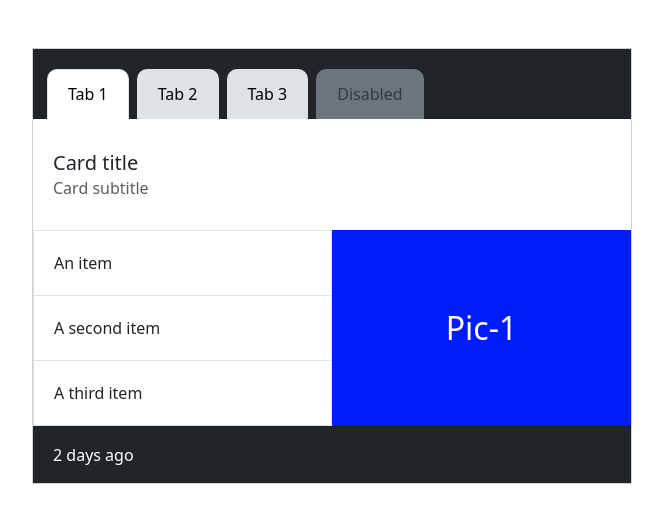
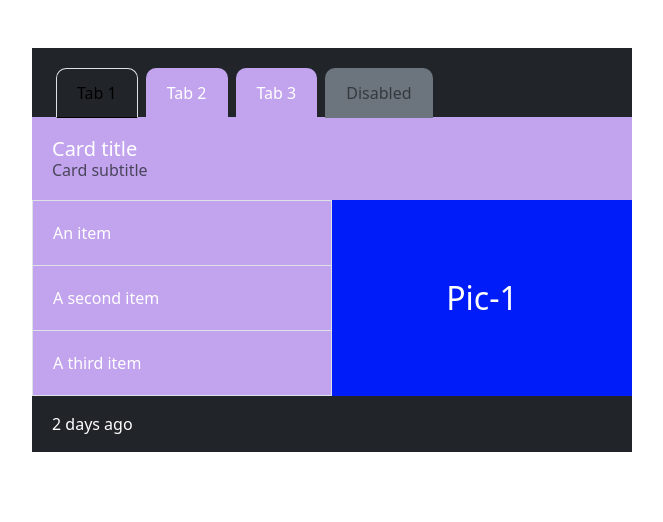
Before and after one commit to Khalil2696/Bootstrap-card, a website built with Parcel: page src/index.html in a window 1280 px wide. Shown: the whole page, without its empty margins (308-971 px from the left). Built offline with nearby package versions, Linux system fonts and the light colour scheme.

Commit message:
added  mixin bootstrap to the scss file, changed the bootstrap color variable colors for bonus C

```diff
--- a/src/css/style.scss
+++ b/src/css/style.scss
@@ -12,17 +12,88 @@ $card-cap-padding-y: 1.25rem; // Header padding
 $list-group-item-padding-x: 1.25rem; // List padding
 $list-group-item-padding-y: 1.25rem; // List padding
 $blue: #001df9; // Primary Color
+$primary: #c2a3ee;
+$warning: #ff4136;
+$dark: #5d666f;
 
+// Custom Contextual Styles for Card Component
+@mixin card-contextual($context) {
+  // Define styles for each contextual variant
+  @if $context == primary {
+    background-color: $primary;
+    color: $white;
+  }
+  @else if $context == secondary {
+    background-color: $secondary;
+    color: $white;
+  }
+  @else if $context == success {
+    background-color: $success;
+    color: $green;
+  }
+  @else if $context == danger {
+    background-color: $danger;
+    color: $white;
+  }
+  @else if $context == warning {
+    background-color: $warning;
+    color: $black;
+  }
+  @else if $context == info {
+    background-color: $info;
+    color: $black;
+  }
+  @else if $context == light {
+    background-color: $light;
+    color: $black;
+  }
+  @else if $context == dark {
+    background-color: $blue;
+    color: $dark;
+  }
+  @else {
+    background-color: transparent;
+    color: inherit;
+  }
 
+  // Apply the contextual styles to card header, body, and footer
+  .card-header,
+  .card-footer {
+    padding-left: 1.25rem;
+    padding-right: 1.25rem;
+    padding-top: 1.25rem;
+    background-color: inherit;
+    color: inherit;
+  }
+  .card-body {
+    padding-left: 1.25rem;
+    padding-right: 1.25rem;
+    padding-top: 1.25rem;
+    padding-bottom: 1.25rem;
+    background-color: inherit;
+    color: inherit;
+  }
 
-// Custom Styles
+  .list-group-item {
+    background-color: transparent;
+    color: inherit;
+  }
+}
+
+// Card component with contextual class
+.card-contextual {
+  @include card-contextual(primary); // Change 'primary' to your desired context (secondary, success, etc.)
+}
+
+// Custom Styles for Other Elements
 .nav-tabs .nav-link {
-  background-color: $gray-300;
-  color: $black;
+  background-color: #c2a3ee;
+  color: $white;
   padding: 0.75rem 1.25rem;
   margin: 0 0.25rem;
   &:hover {
-    background-color: $gray-400;
+    background-color: $primary;
+    border-bottom: 0;
   }
 }
 
--- a/src/index.html
+++ b/src/index.html
@@ -14,9 +14,11 @@
 
 </head>
 <body>
-<div class="card mx-auto mt-5 rounded-0" style="max-width: 600px;">
+<div class="card-contextual mx-auto mt-5 rounded-0 primary" style="max-width: 600px;">
 
   <!-- Card Header: Tabs Navigation -->
+
+
   <div class="card-header bg-dark text-white rounded-0">
     <ul class="nav nav-tabs card-header-tabs">
         <li class="nav-item rounded-0" role="presentation">
@@ -42,7 +44,7 @@
 
         <!-- Card Body: Header and subheader -->
 
-            <div class="card-body my-3">
+            <div class="card-body">
                 <h5 class="card-title">Card title</h5>
                 <h6 class="card-subtitle text-muted">Card subtitle</h6>
             </div>
```
Also changed, not shown: dist/index.html, 3 other files. Lines whose indentation alone changed are shown as unchanged.
